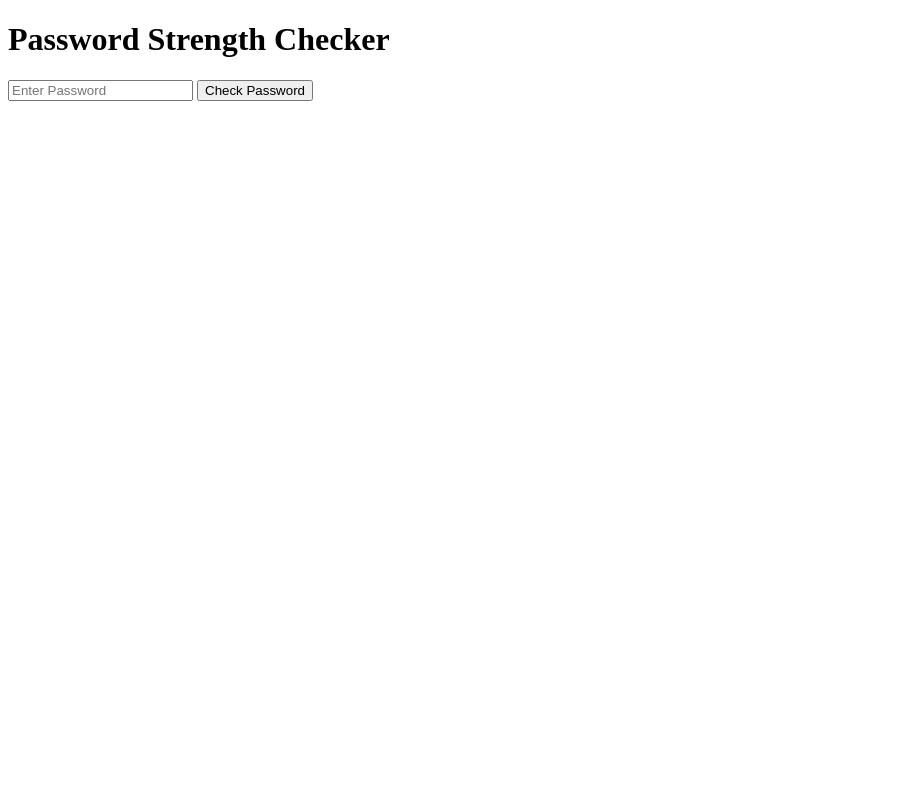
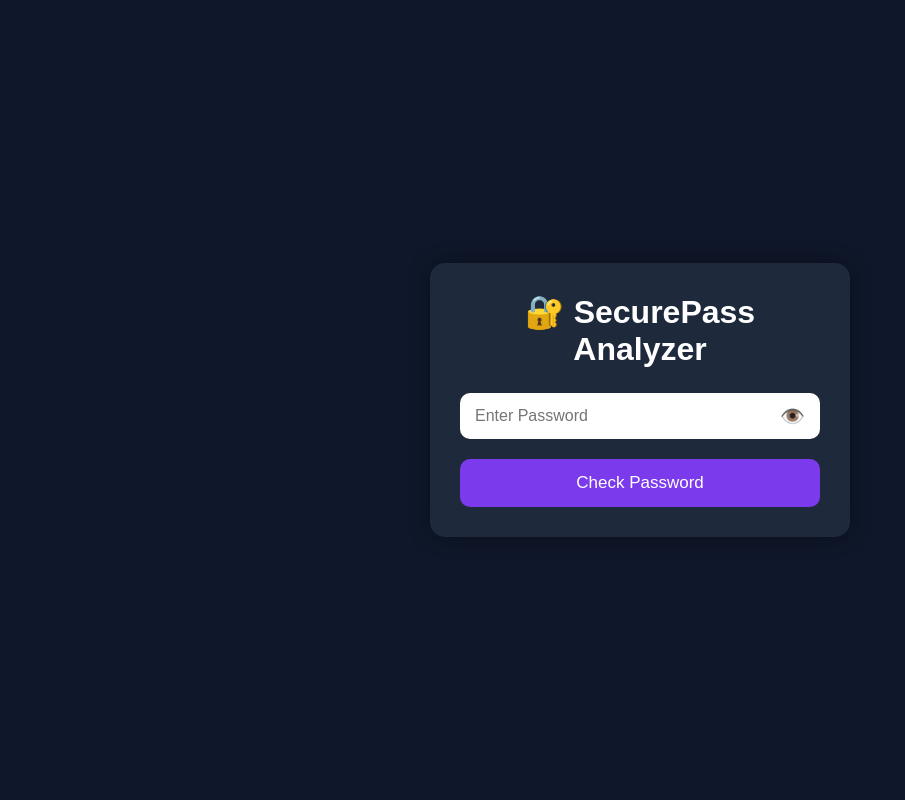
Before and after one commit to sanjeev9cs/PassWord-Strength-Checker, a Flask app: page / in a window 1280 px wide. Shown: the whole page, without its empty margins (0-905 px from the left). Run offline with Flask 3, Linux system fonts and the light colour scheme.

Commit message:
Update index.html

```diff
--- a/templates/index.html
+++ b/templates/index.html
@@ -1,26 +1,137 @@
 <!DOCTYPE html>
-<html>
+<html lang="en">
 <head>
-    <title>Password Strength Checker</title>
+<meta charset="UTF-8">
+<meta name="viewport" content="width=device-width, initial-scale=1.0">
+<title>SecurePass Analyzer</title>
+
+<style>
+*{
+    margin:0;
+    padding:0;
+    box-sizing:border-box;
+    font-family:Arial, Helvetica, sans-serif;
+}
+
+body{
+    background:#0f172a;
+    display:flex;
+    justify-content:center;
+    align-items:center;
+    min-height:100vh;
+}
+
+.container{
+    width:420px;
+    background:#1e293b;
+    padding:30px;
+    border-radius:15px;
+    box-shadow:0 0 20px rgba(0,0,0,.4);
+}
+
+h1{
+    color:#fff;
+    text-align:center;
+    margin-bottom:25px;
+}
+
+.password-box{
+    position:relative;
+    margin-bottom:20px;
+}
+
+.password-box input{
+    width:100%;
+    padding:14px 50px 14px 15px;
+    border:none;
+    outline:none;
+    border-radius:10px;
+    font-size:16px;
+}
+
+.eye{
+    position:absolute;
+    right:15px;
+    top:50%;
+    transform:translateY(-50%);
+    cursor:pointer;
+    font-size:20px;
+}
+
+button{
+    width:100%;
+    padding:14px;
+    border:none;
+    border-radius:10px;
+    background:#7c3aed;
+    color:white;
+    font-size:17px;
+    cursor:pointer;
+    transition:.3s;
+}
+
+button:hover{
+    background:#5b21b6;
+}
+
+.result{
+    margin-top:25px;
+    background:#334155;
+    padding:15px;
+    border-radius:10px;
+}
+
+.result h2{
+    color:#22c55e;
+    margin-bottom:10px;
+}
+
+.result h3{
+    color:#fff;
+    margin-bottom:10px;
+}
+
+.result ul{
+    color:#ddd;
+    padding-left:20px;
+}
+
+.result li{
+    margin:8px 0;
+}
+</style>
+
 </head>
 <body>
 
-<h1>Password Strength Checker</h1>
+<div class="container">
+
+<h1>🔐 SecurePass Analyzer</h1>
 
 <form method="POST">
+
+<div class="password-box">
+
 <input
 type="password"
+id="password"
 name="password"
 placeholder="Enter Password"
-        required
-    >
+required>
+
+<span id="togglePassword" class="eye">👁️</span>
+
+</div>
 
 <button type="submit">
 Check Password
 </button>
+
 </form>
 
 {% if result %}
+
+<div class="result">
 
 <h2>{{ result.strength }}</h2>
 
@@ -32,7 +143,31 @@
 {% endfor %}
 </ul>
 
+</div>
+
 {% endif %}
+
+</div>
+
+<script>
+
+const password=document.getElementById("password");
+const toggle=document.getElementById("togglePassword");
+
+toggle.addEventListener("click",function(){
+
+if(password.type==="password"){
+password.type="text";
+toggle.innerHTML="🙈";
+}
+else{
+password.type="password";
+toggle.innerHTML="👁️";
+}
+
+});
+
+</script>
 
 </body>
 </html>
```
Lines whose indentation alone changed are shown as unchanged.
